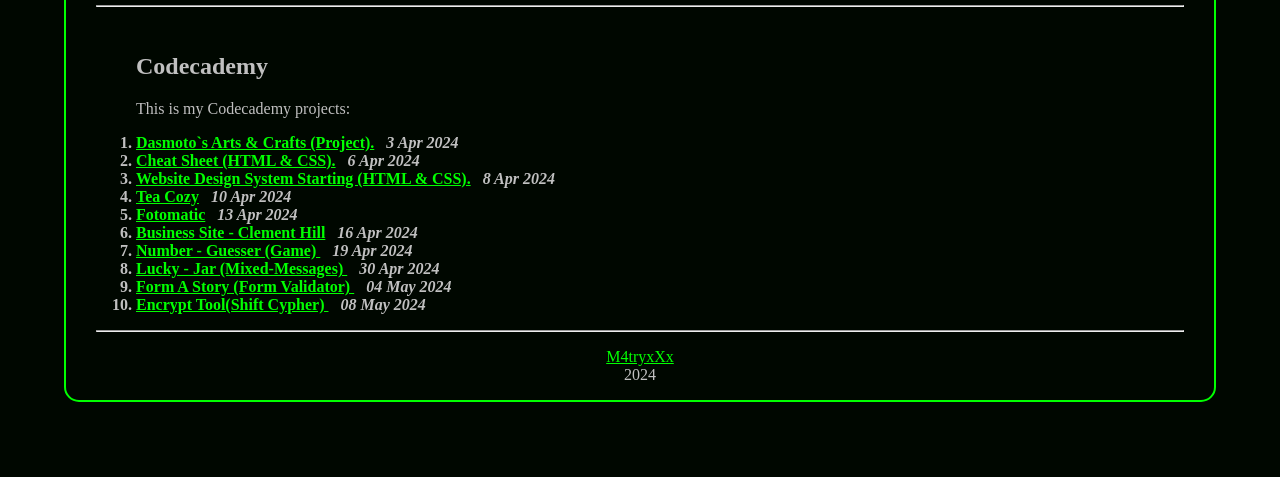
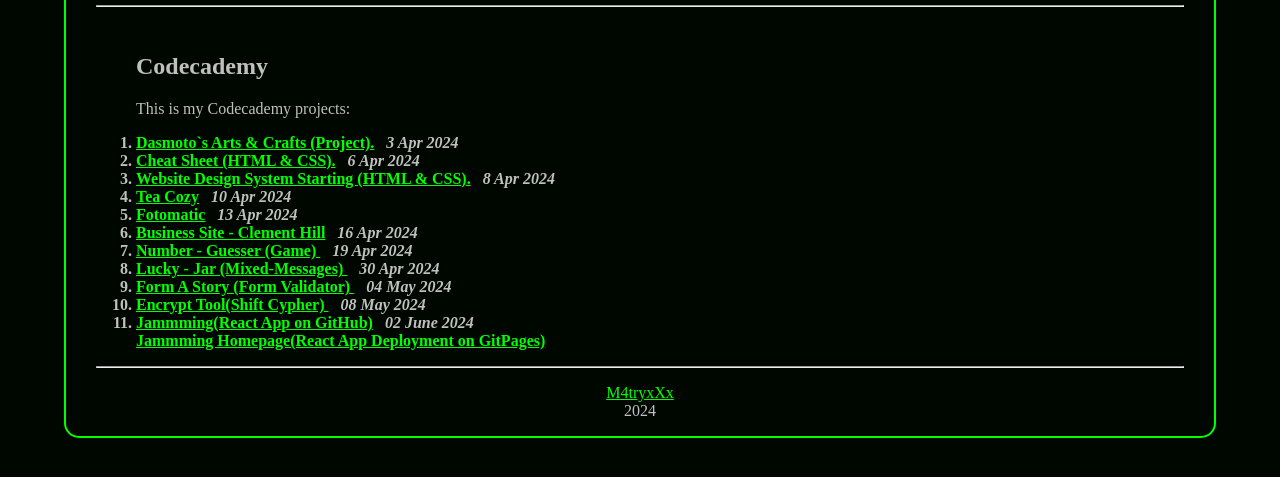
Before and after one commit to M4tryxXx/greenLemon, a plain HTML site: page codecademy.html in a window 1280 px wide. Shown: the part 125-602 px from the top of the page. Drawn offline with Linux system fonts and the light colour scheme.

Commit message:
Added Jammming project

```diff
--- a/codecademy.html
+++ b/codecademy.html
@@ -109,6 +109,19 @@
             >Film Finder (Async functions, fetch(), await(), try, and catch(). Using &apos;GET&apos; method  )</a
           >&nbsp;Powered by:&nbsp;<a href="https://www.themoviedb.org/">TMDB&apos;s</a>&nbsp;API&nbsp;&nbsp;<em> 13 May 2024</em>
         </li> -->
+        <li>
+          <a
+            class="link"
+            href="https://github.com/M4tryxXx/jammming"
+            target="_blank"
+            >Jammming(React App on GitHub)</a>&nbsp;&nbsp;<em> 02 June 2024</em><br/>
+            <a
+            class="link"
+            href="https://m4tryxxx.github.io/jammming/"
+            target="_blank"
+            >Jammming Homepage(React App Deployment on GitPages)</a
+          >
+        </li>
       </ol>
     </main>
 
```
Also changed, not shown: 2 other files.
